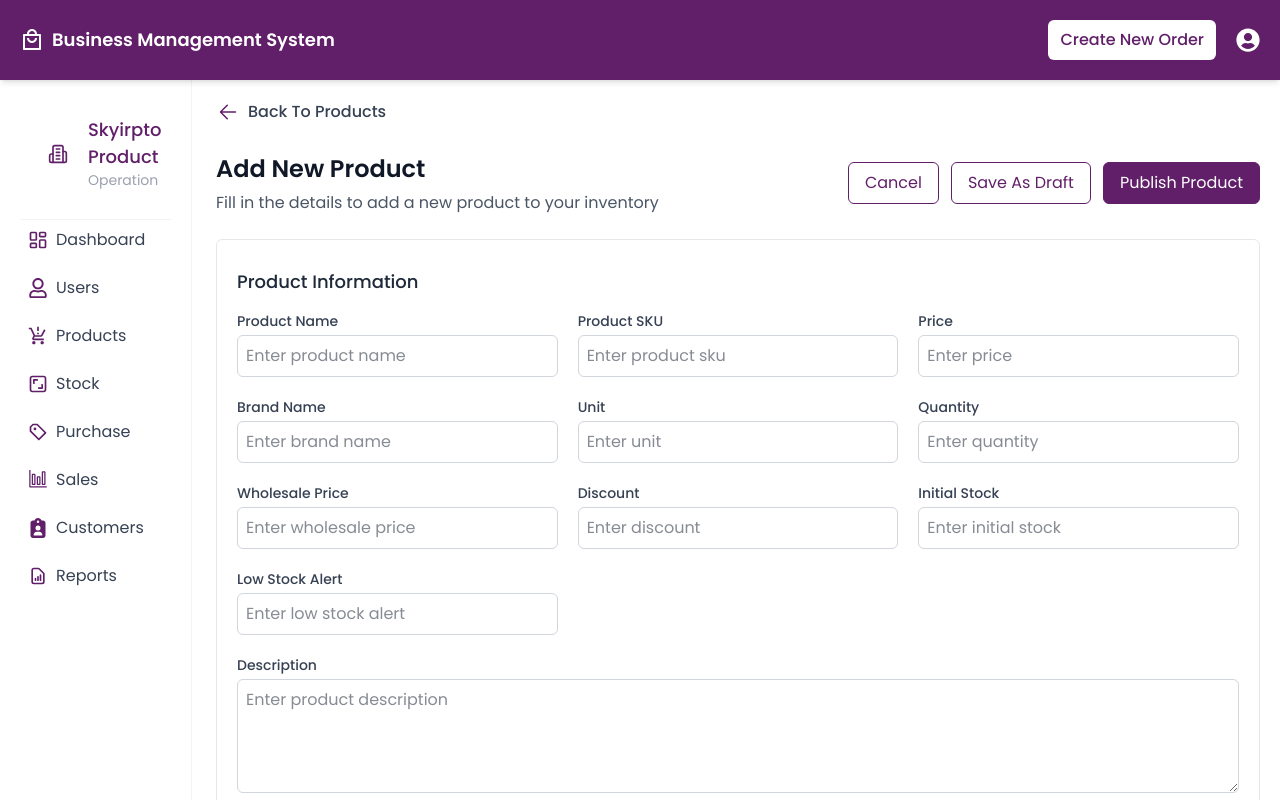
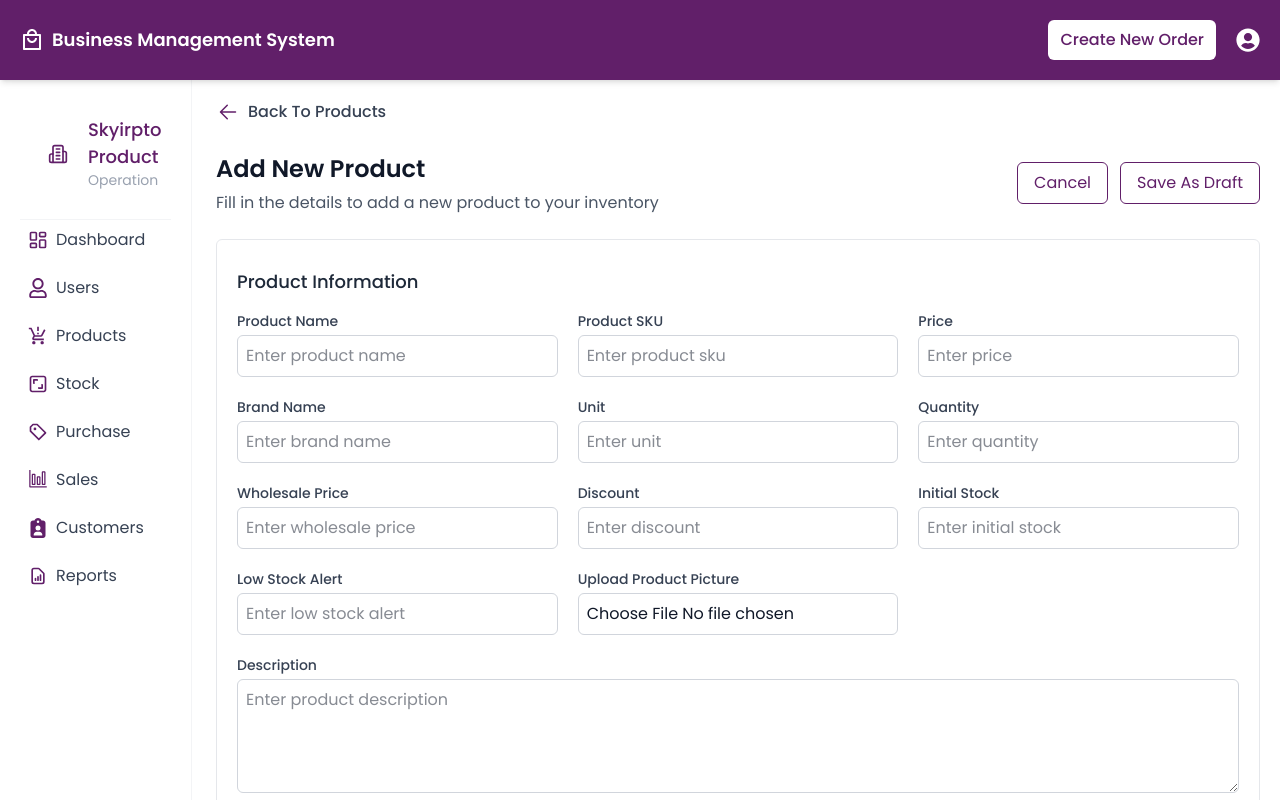
Before and after one commit to Subroto112001/Inventory-Management-System, a Next.js app: page /addnewproduct in a window 1280 px wide. Built offline with nearby package versions, Linux system fonts and the light colour scheme; a web font is replaced by a local one.

Commit message:
addnewproduct page complete

```diff
--- a/src/Component/Button/ColorButton.jsx
+++ b/src/Component/Button/ColorButton.jsx
@@ -1,11 +1,14 @@
 import React from 'react'
 
-const ColorButton = ({value}) => {
+const ColorButton = ({ value, onClick }) => {
   return (
-    <button className="border border-[#611F69] py-2 px-4 rounded-md bg-[#611F69] hover:bg-white text-white hover:text-[#611F69] cursor-pointer transition-all">
+    <button
+      onClick={onClick}
+      className="border border-[#611F69] py-2 px-4 rounded-md bg-[#611F69] hover:bg-white text-white hover:text-[#611F69] cursor-pointer transition-all"
+    >
       {value}
     </button>
   );
-}
+};
 
 export default ColorButton
--- a/src/app/addnewproduct/page.jsx
+++ b/src/app/addnewproduct/page.jsx
@@ -6,7 +6,6 @@ import Link from "next/link";
 import React, { useState } from "react";
 
 const Page = () => {
-  // ১. ডাইনামিক স্টেট ম্যানেজমেন্টের জন্য একটি সিঙ্গেল অবজেক্ট
   const [formData, setFormData] = useState({
     productName: "",
     productSKU: "",
@@ -21,16 +20,16 @@ const Page = () => {
     lowStockAlert: "",
   });
 
-  // ২. ডাইনামিক অনচেঞ্জ হ্যান্ডলার
   const handleChange = (e) => {
     const { name, value } = e.target;
     setFormData((prevData) => ({
       ...prevData,
-      [name]: value, // যে ফিল্ডে টাইপ করা হবে, শুধু তার মান আপডেট হবে
+      [name]: value,
     }));
   };
 
-  // ইনপুট ফিল্ডের কনফিগারেশন অ্যারে (নাম এবং টাইপ সহ)
+  console.log("From data:-", formData);
+
   const input_fields = [
     { label: "Product Name", name: "productName", type: "text" },
     { label: "Product SKU", name: "productSKU", type: "text" },
@@ -42,10 +41,14 @@ const Page = () => {
     { label: "Discount", name: "discount", type: "number" },
     { label: "Initial Stock", name: "initialStock", type: "number" },
     { label: "Low Stock Alert", name: "lowStockAlert", type: "number" },
+    { label: "Upload Product Picture", name: "productPicture", type: "file" },
   ];
 
+  const handlePublish = () => {
+    alert("Product published successfully!");
+  };
+
   return (
-    // SEO এর জন্য main ট্যাগ ব্যবহার
     <main className="p-5" id="main-content">
       <div>
         <Link
@@ -61,7 +64,6 @@ const Page = () => {
 
         <header className="mt-5 flex flex-col md:flex-row justify-between items-start md:items-center gap-4">
           <div className="flex flex-col gap-1">
-            {/* পেজে শুধুমাত্র একটি h1 থাকা উচিত (SEO স্ট্যান্ডার্ড) */}
             <h1 className="text-[24px] font-semibold text-gray-900 m-0">
               Add New Product
             </h1>
@@ -73,7 +75,6 @@ const Page = () => {
           <div className="flex flex-wrap gap-3" aria-label="Product actions">
             <TransparentButton value="Cancel" />
             <TransparentButton value="Save As Draft" />
-            <ColorButton value="Publish Product" />
           </div>
         </header>
       </div>
@@ -89,11 +90,9 @@ const Page = () => {
           Product Information
         </h2>
 
-        {/* ফর্ম ফিল্ডগুলোর গ্রিড লেআউট */}
         <div className="grid grid-cols-1 md:grid-cols-2 lg:grid-cols-3 gap-5">
           {input_fields.map((item, index) => (
             <div key={index} className="flex flex-col gap-1">
-              {/* Accessibility (A11y) এর জন্য htmlFor এবং id যোগ করা হয়েছে */}
               <label
                 htmlFor={item.name}
                 className="text-gray-700 font-medium text-sm"
@@ -104,15 +103,15 @@ const Page = () => {
                 id={item.name}
                 name={item.name}
                 type={item.type}
-                value={formData[item.name]} // ডাইনামিক ভ্যালু
-                onChange={handleChange} // ডাইনামিক ফাংশন
+                value={formData[item.name]}
+                onChange={handleChange}
                 className="border border-gray-300 rounded-md p-2 focus:outline-none focus:ring-2 focus:ring-[#611F69] focus:border-transparent transition-all"
                 placeholder={`Enter ${item.label.toLowerCase()}`}
               />
             </div>
           ))}
 
-          {/* Description ফিল্ডের জন্য Textarea (যেহেতু এটি সাধারণত বড় হয়) */}
+          {/* Description */}
           <div className="flex flex-col gap-1 md:col-span-2 lg:col-span-3">
             <label
               htmlFor="description"
@@ -131,6 +130,12 @@ const Page = () => {
             />
           </div>
         </div>
+        <div className="mt-5">
+          <ColorButton
+            value="Publish Product"
+            onClick={() => handlePublish()}
+          />
+        </div>
       </section>
     </main>
   );
```
